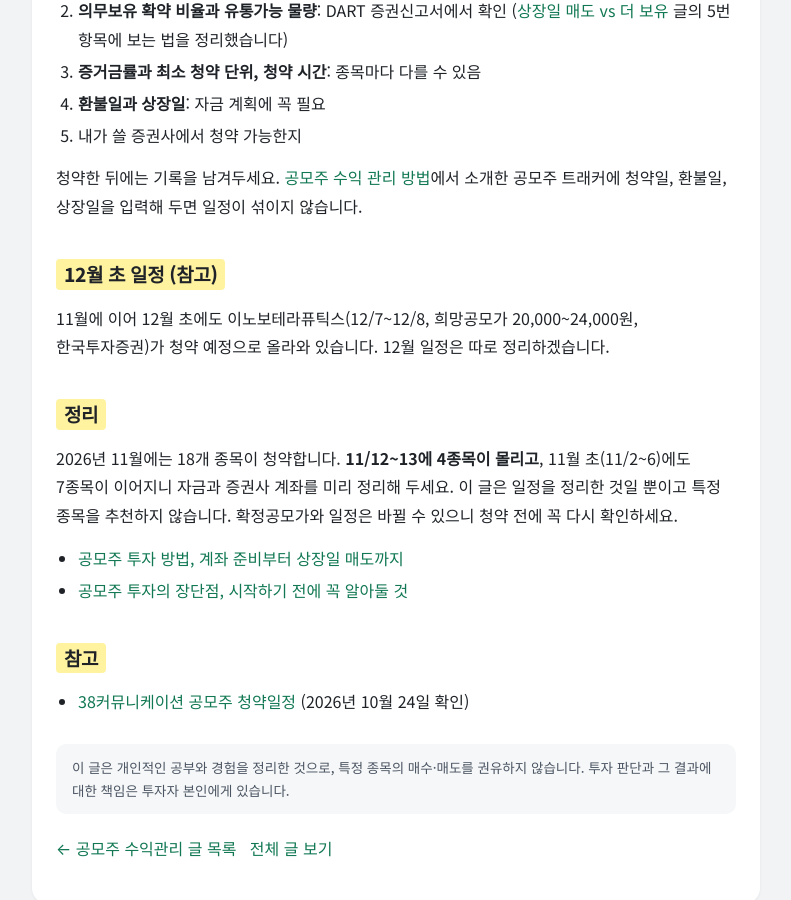
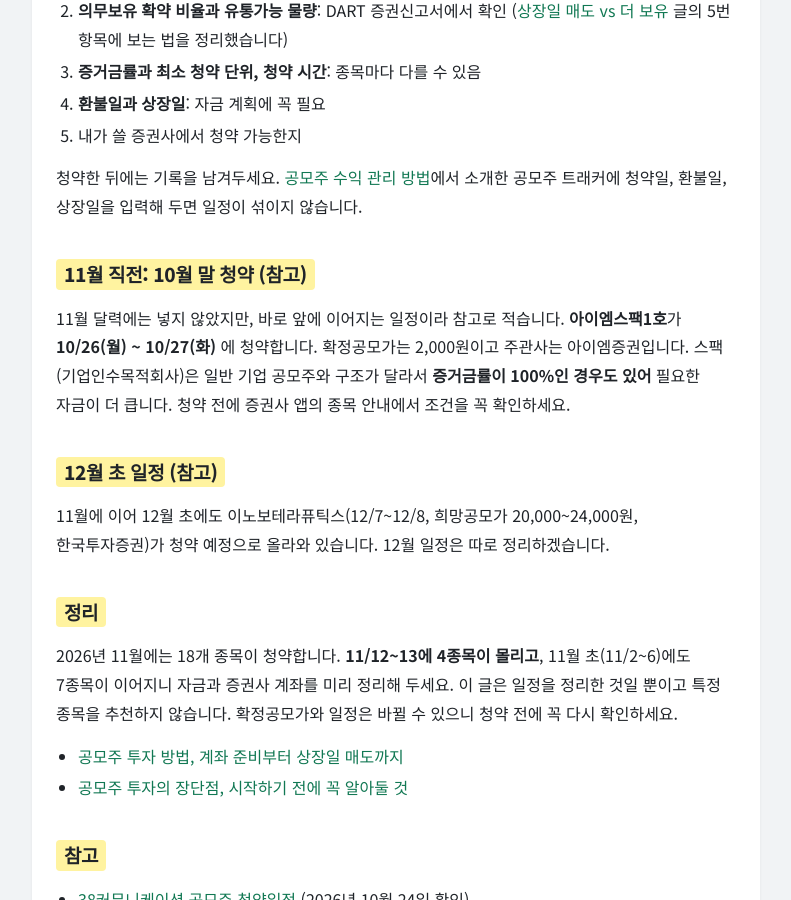
Before and after one commit to mzmzkgu/mzmzkgu.github.io, a Jekyll site: the page built from _posts/2026-10-24-ipo-schedule-2026-11.md, in a window 1280 px wide and 900 px high, scrolled down 4422 px. Shown: the whole window, without its empty margins (244-1035 px from the left). Built offline with Jekyll 4.4.1, drawn with Linux system fonts in a browser that asks for light colours.

Commit message:
Add late-October IM SPAC 1 note to the November IPO schedule post
Co-Authored-By: Claude Sonnet 5.5 <noreply@anthropic.com>
Claude-Session: https://claude.ai/code/session_01HnZqqtAcJR4YGqc3LY19aj

```diff
--- a/_posts/2026-10-24-ipo-schedule-2026-11.md
+++ b/_posts/2026-10-24-ipo-schedule-2026-11.md
@@ -120,6 +120,10 @@ tags: [투자, IPO, 일정]
 
 청약한 뒤에는 기록을 남겨두세요. [공모주 수익 관리 방법]({{ site.baseurl }}{% post_url 2026-10-23-ipo-profit-tracking %})에서 소개한 공모주 트래커에 청약일, 환불일, 상장일을 입력해 두면 일정이 섞이지 않습니다.
 
+## 11월 직전: 10월 말 청약 (참고)
+
+11월 달력에는 넣지 않았지만, 바로 앞에 이어지는 일정이라 참고로 적습니다. **아이엠스팩1호**가 **10/26(월) ~ 10/27(화)** 에 청약합니다. 확정공모가는 2,000원이고 주관사는 아이엠증권입니다. 스팩(기업인수목적회사)은 일반 기업 공모주와 구조가 달라서 **증거금률이 100%인 경우도 있어** 필요한 자금이 더 큽니다. 청약 전에 증권사 앱의 종목 안내에서 조건을 꼭 확인하세요.
+
 ## 12월 초 일정 (참고)
 
 11월에 이어 12월 초에도 이노보테라퓨틱스(12/7~12/8, 희망공모가 20,000~24,000원, 한국투자증권)가 청약 예정으로 올라와 있습니다. 12월 일정은 따로 정리하겠습니다.
```
